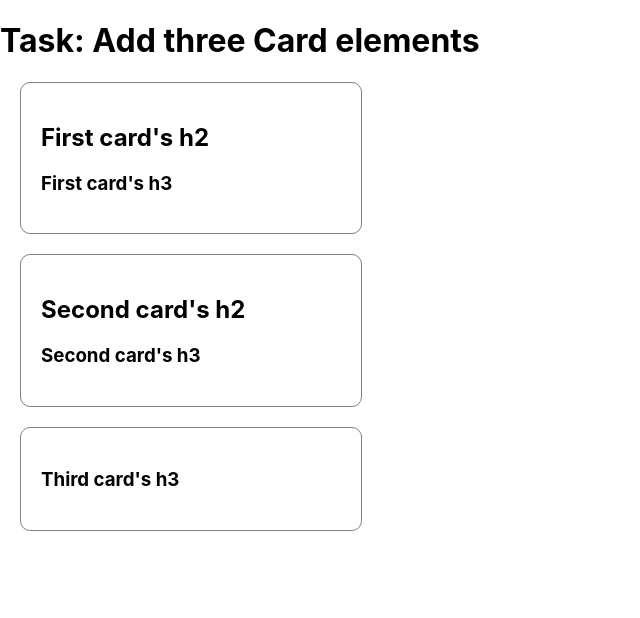
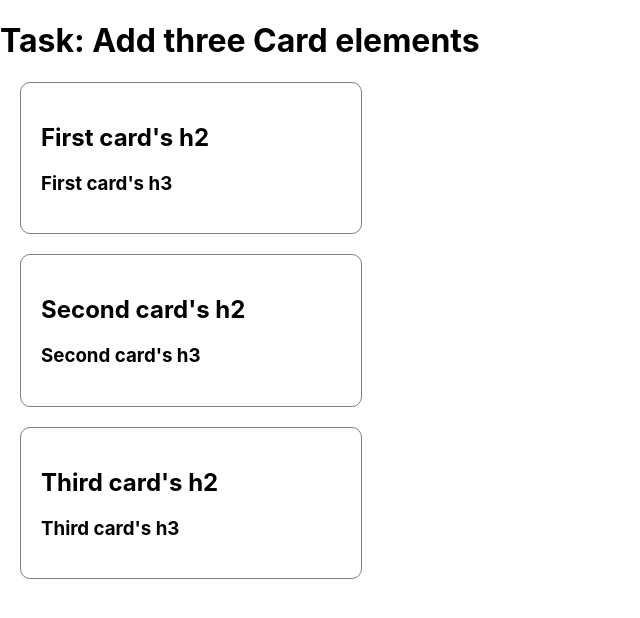
Before and after one commit to palakgarg007/firstapp, a React (Create React App) app: page / in a window 1280 px wide. Shown: the top 618 px of the page, without its empty margins (0-640 px from the left). Built offline with nearby package versions, Linux system fonts and the light colour scheme.

Commit message:
Adding cards component

```diff
--- a/src/App.js
+++ b/src/App.js
@@ -33,7 +33,7 @@ function App() {
       <h1>Task: Add three Card elements</h1>
       <Cards h2="First card's h2" h3="First card's h3" />
       <Cards h2="Second card's h2" h3="Second card's h3" />
-      <Cards h3="Third card's h2" h3="Third card's h3" />
+      <Cards h2="Third card's h2" h3="Third card's h3" />
     </div>
   )
 }
```
